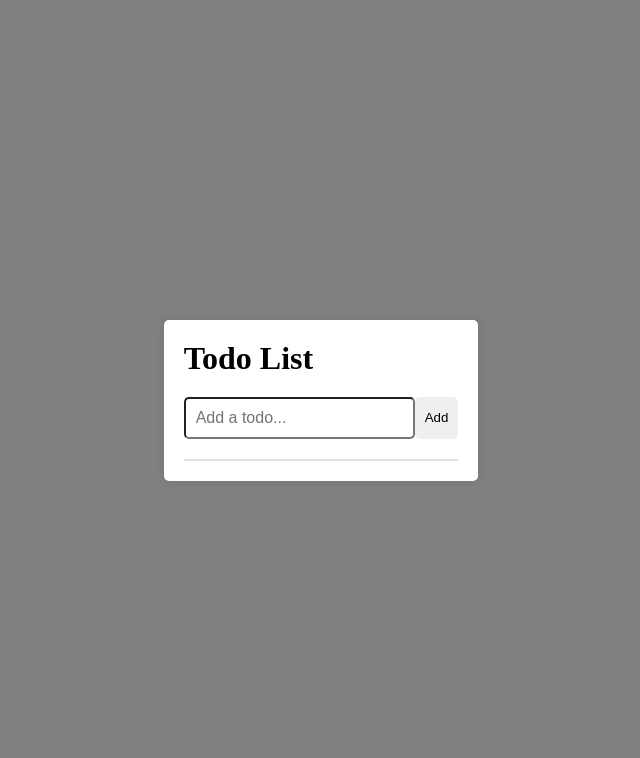
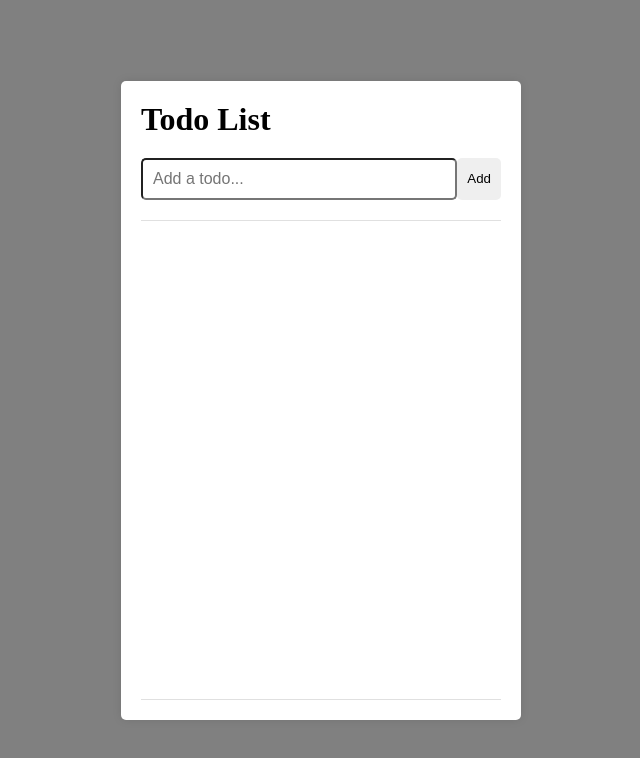
Before and after one commit to Isidorsson/lexicon-tasks, a React (Vite) app in the folder lexicon-task-react-todo-list/: page / in a window 1280 px wide. Shown: the top 758 px of the page, without its empty margins (319-959 px from the left). Built offline with nearby package versions, Linux system fonts and the light colour scheme.

Commit message:
Update TodoList.css with height and width changes

```diff
--- a/lexicon-task-react-todo-list/src/styles/TodoList.css
+++ b/lexicon-task-react-todo-list/src/styles/TodoList.css
@@ -3,9 +3,9 @@
   list-style: none;
   overflow-y: scroll;
   max-height: 30rem;
-  height: 100%;
+  height: 30rem;
   max-width: 100%;
-  width: 100%;
+  width: 23rem;
   border-top: 1px solid #e0e0e0;
   border-bottom: 1px solid #e0e0e0;
 }
```
